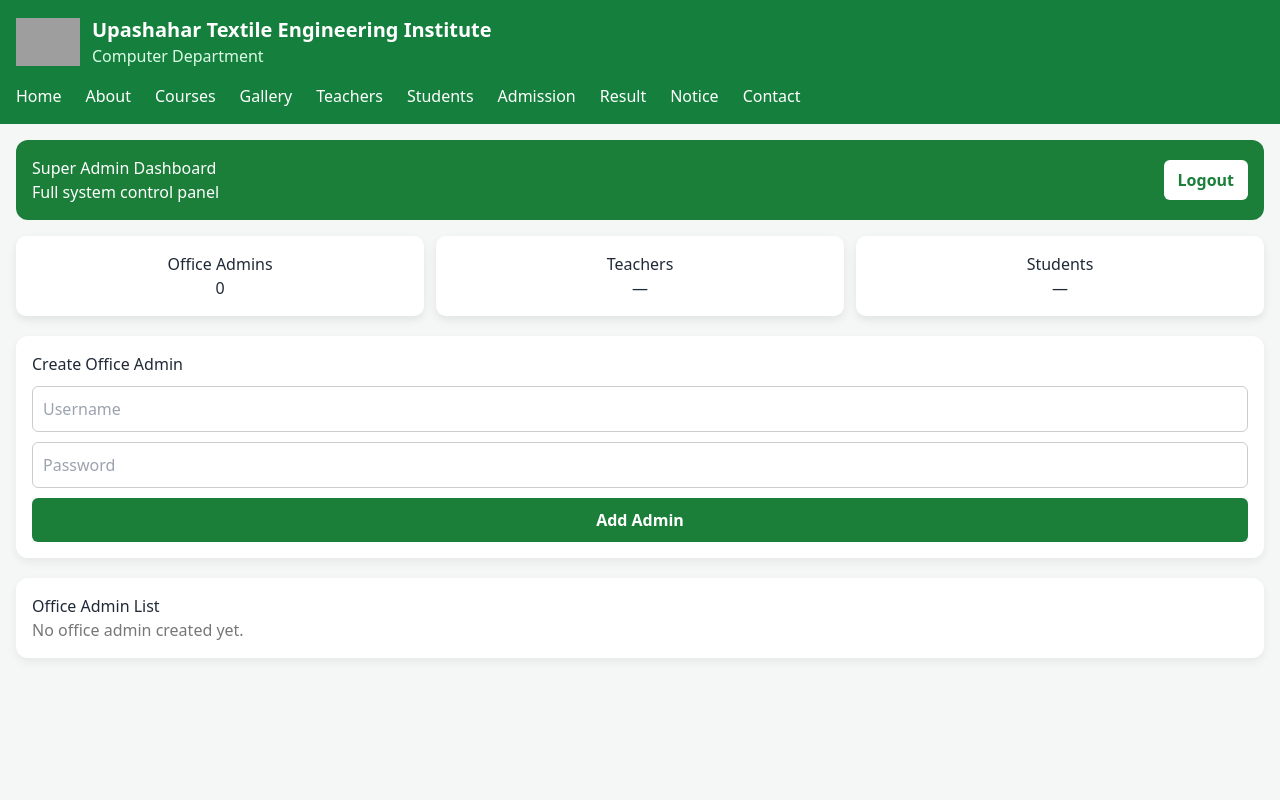
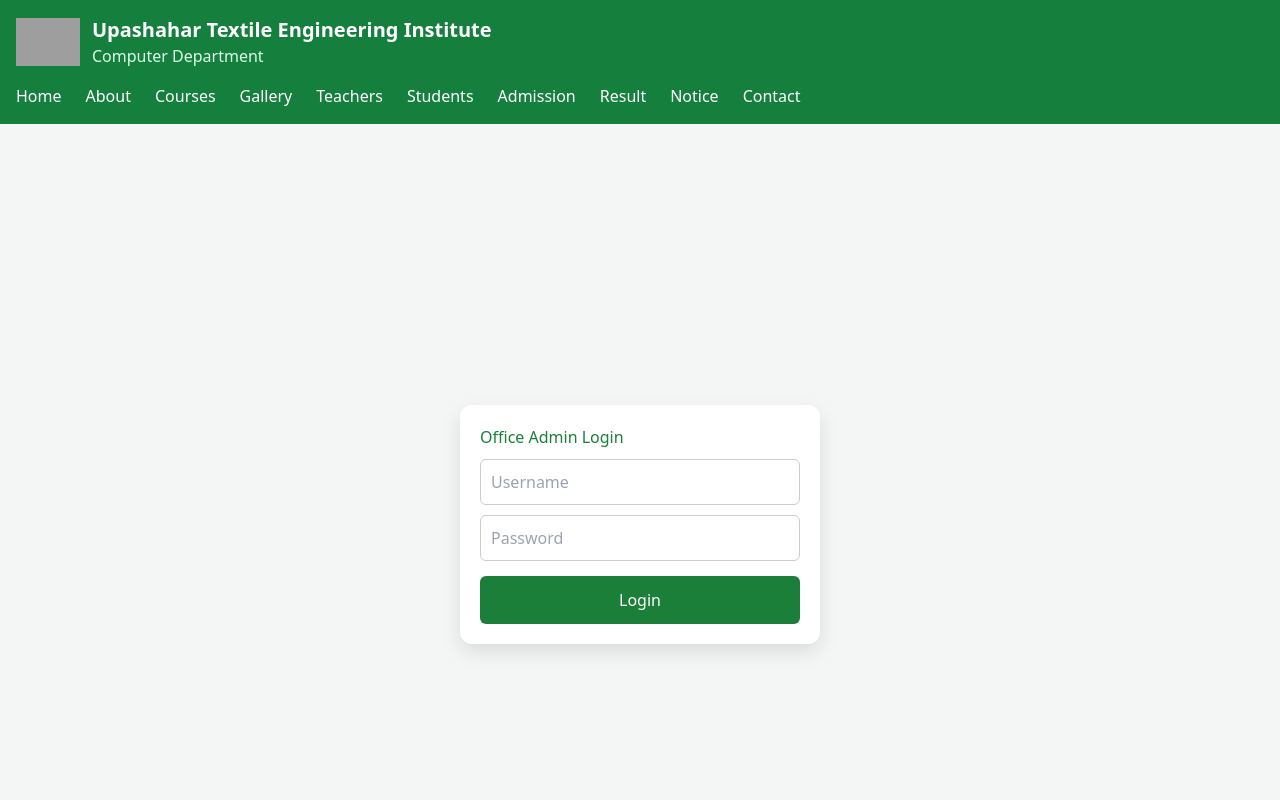
Before and after one commit to Mijanurrmiraj/utei.cst, a Next.js app: page /office-admin/login in a window 1280 px wide. Before the commit this address had no page. Shown: the top 800 px of the page. Built offline with nearby package versions, Linux system fonts and the light colour scheme; grey boxes are pictures that could not be loaded.

Commit message:
Update page.js

```diff
--- a/app/office-admin/login/page.js
+++ b/app/office-admin/login/page.js
@@ -1,187 +1,92 @@
 "use client";
 
-import { useEffect, useState } from "react";
+import { useState } from "react";
 import { useRouter } from "next/navigation";
 
-export default function SuperAdminDashboard() {
+export default function OfficeAdminLogin() {
   const router = useRouter();
-  const [admins, setAdmins] = useState([]);
   const [username, setUsername] = useState("");
   const [password, setPassword] = useState("");
 
-  useEffect(() => {
-    const ok = localStorage.getItem("superAdminLogin");
-    if (!ok) router.push("/super-admin/login");
+  const handleLogin = () => {
+    const admins =
+      JSON.parse(localStorage.getItem("officeAdmins")) || [];
 
-    const saved = JSON.parse(localStorage.getItem("officeAdmins")) || [];
-    setAdmins(saved);
-  }, []);
+    const found = admins.find(
+      (a) => a.username === username && a.password === password
+    );
 
-  const addAdmin = () => {
-    if (!username || !password) {
-      alert("Username & Password required");
-      return;
+    if (found) {
+      localStorage.setItem(
+        "officeAdminLogin",
+        JSON.stringify(found)
+      );
+      router.push("/office-admin/dashboard");
+    } else {
+      alert("Invalid Office Admin credentials");
     }
-
-    const updated = [...admins, { username, password }];
-    setAdmins(updated);
-    localStorage.setItem("officeAdmins", JSON.stringify(updated));
-    setUsername("");
-    setPassword("");
-  };
-
-  const deleteAdmin = (index) => {
-    const updated = admins.filter((_, i) => i !== index);
-    setAdmins(updated);
-    localStorage.setItem("officeAdmins", JSON.stringify(updated));
-  };
-
-  const logout = () => {
-    localStorage.removeItem("superAdminLogin");
-    router.push("/super-admin/login");
   };
 
   return (
     <div style={styles.page}>
-      <div style={styles.header}>
-        <div>
-          <h2>Super Admin Dashboard</h2>
-          <p>Full system control panel</p>
-        </div>
-        <button onClick={logout} style={styles.logout}>Logout</button>
-      </div>
+      <div style={styles.card}>
+        <h2 style={{ color: "#1b7f3a" }}>Office Admin Login</h2>
 
-      {/* Summary Cards */}
-      <div style={styles.cards}>
-        <Card title="Office Admins" value={admins.length} />
-        <Card title="Teachers" value="—" />
-        <Card title="Students" value="—" />
-      </div>
-
-      {/* Create Admin */}
-      <div style={styles.section}>
-        <h3>Create Office Admin</h3>
-        <div style={styles.form}>
         <input
+          style={styles.input}
           placeholder="Username"
           value={username}
           onChange={(e) => setUsername(e.target.value)}
+        />
+
+        <input
           style={styles.input}
-          />
-          <input
+          type="password"
           placeholder="Password"
-            type="password"
           value={password}
           onChange={(e) => setPassword(e.target.value)}
-            style={styles.input}
         />
-          <button onClick={addAdmin} style={styles.btn}>Add Admin</button>
-        </div>
-      </div>
 
-      {/* Admin List */}
-      <div style={styles.section}>
-        <h3>Office Admin List</h3>
-
-        {admins.length === 0 && (
-          <p style={{ color: "#777" }}>No office admin created yet.</p>
-        )}
-
-        {admins.map((a, i) => (
-          <div key={i} style={styles.listItem}>
-            <span>{a.username}</span>
-            <button onClick={() => deleteAdmin(i)} style={styles.delete}>
-              Delete
+        <button style={styles.btn} onClick={handleLogin}>
+          Login
         </button>
       </div>
-        ))}
-      </div>
-    </div>
-  );
-}
-
-function Card({ title, value }) {
-  return (
-    <div style={styles.card}>
-      <h4>{title}</h4>
-      <p>{value}</p>
     </div>
   );
 }
 
 const styles = {
   page: {
-    padding: 16,
-    background: "#f4f7f6",
     minHeight: "100vh",
-  },
-  header: {
-    background: "#1b7f3a",
-    color: "#fff",
-    padding: 16,
-    borderRadius: 12,
     display: "flex",
-    justifyContent: "space-between",
     alignItems: "center",
-  },
-  logout: {
-    background: "#fff",
-    color: "#1b7f3a",
-    border: "none",
-    padding: "8px 14px",
-    borderRadius: 6,
-    fontWeight: "bold",
-  },
-  cards: {
-    display: "grid",
-    gridTemplateColumns: "repeat(auto-fit, minmax(120px, 1fr))",
-    gap: 12,
-    marginTop: 16,
+    justifyContent: "center",
+    background: "#f4f6f5",
   },
   card: {
+    width: "100%",
+    maxWidth: 360,
+    padding: 20,
     background: "#fff",
-    padding: 16,
-    borderRadius: 10,
-    textAlign: "center",
-    boxShadow: "0 4px 10px rgba(0,0,0,.08)",
-  },
-  section: {
-    background: "#fff",
-    marginTop: 20,
-    padding: 16,
     borderRadius: 12,
-    boxShadow: "0 4px 10px rgba(0,0,0,.06)",
-  },
-  form: {
-    display: "grid",
-    gap: 10,
-    marginTop: 10,
+    boxShadow: "0 8px 20px rgba(0,0,0,.1)",
   },
   input: {
+    width: "100%",
     padding: 10,
+    marginTop: 10,
     borderRadius: 6,
     border: "1px solid #ccc",
   },
   btn: {
+    width: "100%",
+    marginTop: 15,
+    padding: 12,
     background: "#1b7f3a",
     color: "#fff",
-    padding: 10,
+    border: "none",
     borderRadius: 6,
-    border: "none",
-    fontWeight: "bold",
-  },
-  listItem: {
-    display: "flex",
-    justifyContent: "space-between",
-    alignItems: "center",
-    padding: "8px 0",
-    borderBottom: "1px solid #eee",
-  },
-  delete: {
-    background: "#e74c3c",
-    color: "#fff",
-    border: "none",
-    padding: "6px 10px",
-    borderRadius: 6,
+    fontSize: 16,
+    cursor: "pointer",
   },
 };
```
Lines whose indentation alone changed are shown as unchanged.
